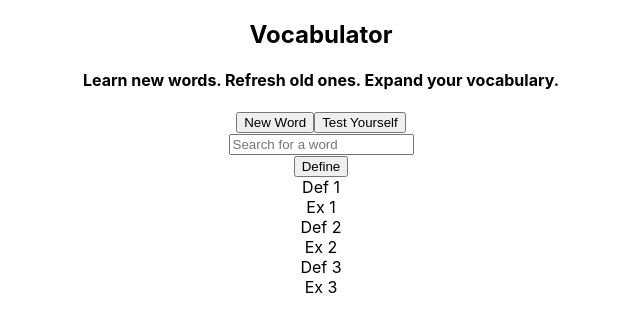
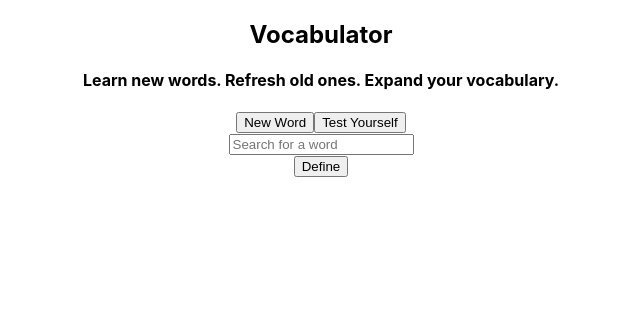
Before and after one commit to mnnalxndr/vocabulator, a React (Create React App) app: page / in a window 1280 px wide. Shown: the top 332 px of the page, without its empty margins (319-959 px from the left). Built offline with nearby package versions, Linux system fonts and the light colour scheme.

Commit message:
Basic api request now working!

```diff
--- a/src/components/search/Definitions.jsx
+++ b/src/components/search/Definitions.jsx
@@ -3,24 +3,14 @@ import React, { useEffect, useState } from 'react';
 
 
 const Definitions = (props) => {
-  const { searchTerm } = props;
-  const definitionList = [
-    {definition: 'Def 1', example: "Ex 1"},
-    {definition: 'Def 2', example: "Ex 2"},
-    {definition: 'Def 3', example: "Ex 3"}
-  ];
-  // useEffect(() => {
-  //   fetch(`https://od-api.oxforddictionaries.com/api/v2/entries/en-gb/${searchTerm}?fields=definitions,examples&strictMatch=true`)
-  //   .then(response => response.json())
-  //   .then()
-  // }, [searchTerm]);
+  const { searchTerm, definitionList } = props;
 
   return (
     <div>
+      {searchTerm}
       {definitionList ?
       definitionList.map(entry => (
         <div className="definition">
-          <div>{searchTerm}</div>
           <div>{entry.definition}</div>
           <div>{entry.example}</div>
         </div>
--- a/src/components/search/WordSearch.jsx
+++ b/src/components/search/WordSearch.jsx
@@ -1,9 +1,35 @@
-import React, { useState } from 'react';
+import React, { useState, useEffect } from 'react';
 import Definitions from './Definitions';
 
 const WordSearch = () => {
   const [searchInput, setSearchInput] = useState('');
-  const [searchTerm, setSearchTerm] = useState(searchInput);
+  const [searchTerm, setSearchTerm] = useState('');
+  const [definitions, setDefinitions] = useState();
+
+
+  useEffect(() => {
+    if (searchTerm.length > 0) {
+      fetch(`https://cors-anywhere.herokuapp.com/https://od-api.oxforddictionaries.com/api/v2/entries/en-gb/${searchTerm}?fields=definitions,examples&strictMatch=true`, {
+        headers: {
+          "Accept": "application/json",
+          "app_id": "95321022",
+          "app_key": "67f37c1d36e23e98452025364b6e0af9"
+        }
+      })
+      .then(response => response.json())
+      .then(results => {
+        debugger;
+        setDefinitions(results.results[0].lexicalEntries.map(entry => {
+          const def = entry.entries[0].senses[0];
+          return {
+            id: def.id,
+            definition: def.definitions[0],
+            example: def.examples[0].text
+          }
+        }))
+      })
+    }
+  }, [searchTerm]);
 
   return (
     <div>
@@ -15,7 +41,7 @@ const WordSearch = () => {
       <br />
       <button type="button" onClick={() => setSearchTerm(searchInput)}>Define</button>
       <br/>
-      <Definitions searchTerm={searchTerm} />
+      <Definitions searchTerm={searchTerm} definitionList={definitions} />
     </div>
   );
 };
```
